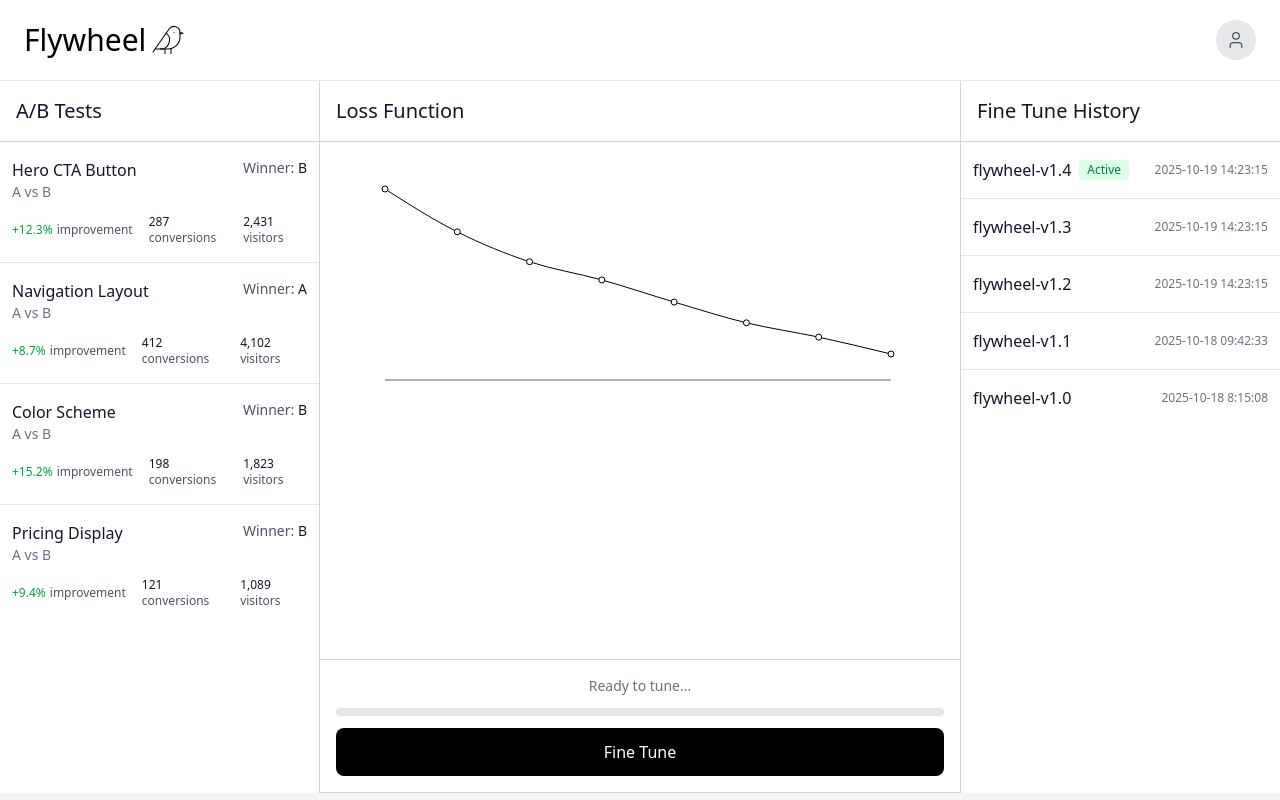
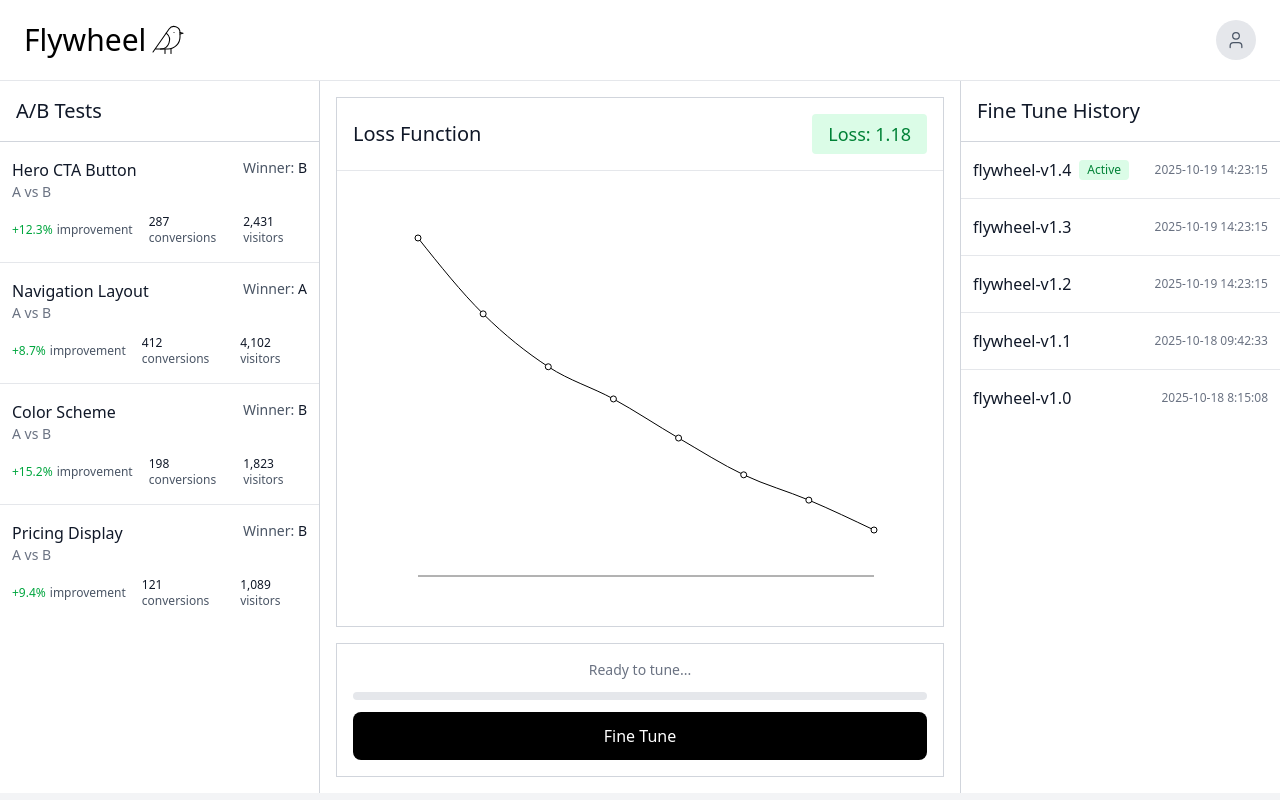
Before and after one commit to BOSSrobot/DubHacks2025, a Next.js app in the folder ui/: page / in a window 1280 px wide. Built offline with nearby package versions, Linux system fonts and the light colour scheme.

Commit message:
looks pretty good

```diff
--- a/ui/src/app/page.tsx
+++ b/ui/src/app/page.tsx
@@ -146,13 +146,19 @@ const page = () => {
         {/* Center Panel - Graph and Fine Tune */}
         <div className="flex-1 flex flex-col bg-white">
           {/* Loss Function Chart */}
-          <div className="flex-1 border-b border-gray-300">
-            <h2 className="text-xl font-light text-gray-900 p-4 border-b border-gray-300">Loss Function</h2>
-            <div className="w-full h-1/2 py-4 pr-16">
+          <div className="flex-1 m-4">
+            <div className="bg-white border border-gray-300 h-full">
+              <div className="flex items-center justify-between p-4 border-b border-gray-200">
+                <h2 className="text-xl font-light text-gray-900">Loss Function</h2>
+                <div className="bg-green-100 text-green-700 px-4 py-1.5 rounded font-light text-lg">
+                  Loss: {lossData[lossData.length - 1].loss}
+                </div>
+              </div>
+              <div className="w-full h-[calc(100%-72px)] p-4 pr-16">
               <ResponsiveContainer width="100%" height="100%">
                 <LineChart data={lossData}>
                   <XAxis dataKey="epoch" tick={false} />
-                  <YAxis domain={['dataMin - 0.2', 'dataMax + 0.2']} tick={false} axisLine={false} />
+                  <YAxis domain={['dataMin - 0.2', 'dataMax + 0.2']} tick={false}  axisLine={false} />
                   <Line type="monotone" dataKey="loss" stroke="#000000" strokeWidth={1} />
                   <Tooltip content={({ payload }) => {
                     if (payload && payload.length > 0) {
@@ -171,9 +177,11 @@ const page = () => {
               </ResponsiveContainer>
               </div>
             </div>
+          </div>
 
           {/* Fine Tune Control */}
-          <div className="p-4 border-b border-gray-300">
+          <div className="mx-4 mb-4">
+            <div className="bg-white border border-gray-300 p-4">
               <div className="space-y-3">
                 <p className="text-sm font-light text-center h-5">
                   {isTraining && (
@@ -203,10 +211,11 @@ const page = () => {
                 <button
                   onClick={handleFineTune}
                   disabled={isTraining}
-                className="w-full bg-black text-white py-3 font-light  rounded-lg hover:bg-gray-800 transition-colors disabled:opacity-50 disabled:cursor-not-allowed"
+                  className="w-full bg-black text-white py-3 font-light rounded-lg hover:bg-gray-800 transition-colors disabled:opacity-50 disabled:cursor-not-allowed"
                 >
                   {isTraining ? 'Tuning...' : 'Fine Tune'}
                 </button>
+              </div>
             </div>
           </div>
         </div>
```
Lines whose indentation alone changed are shown as unchanged.
